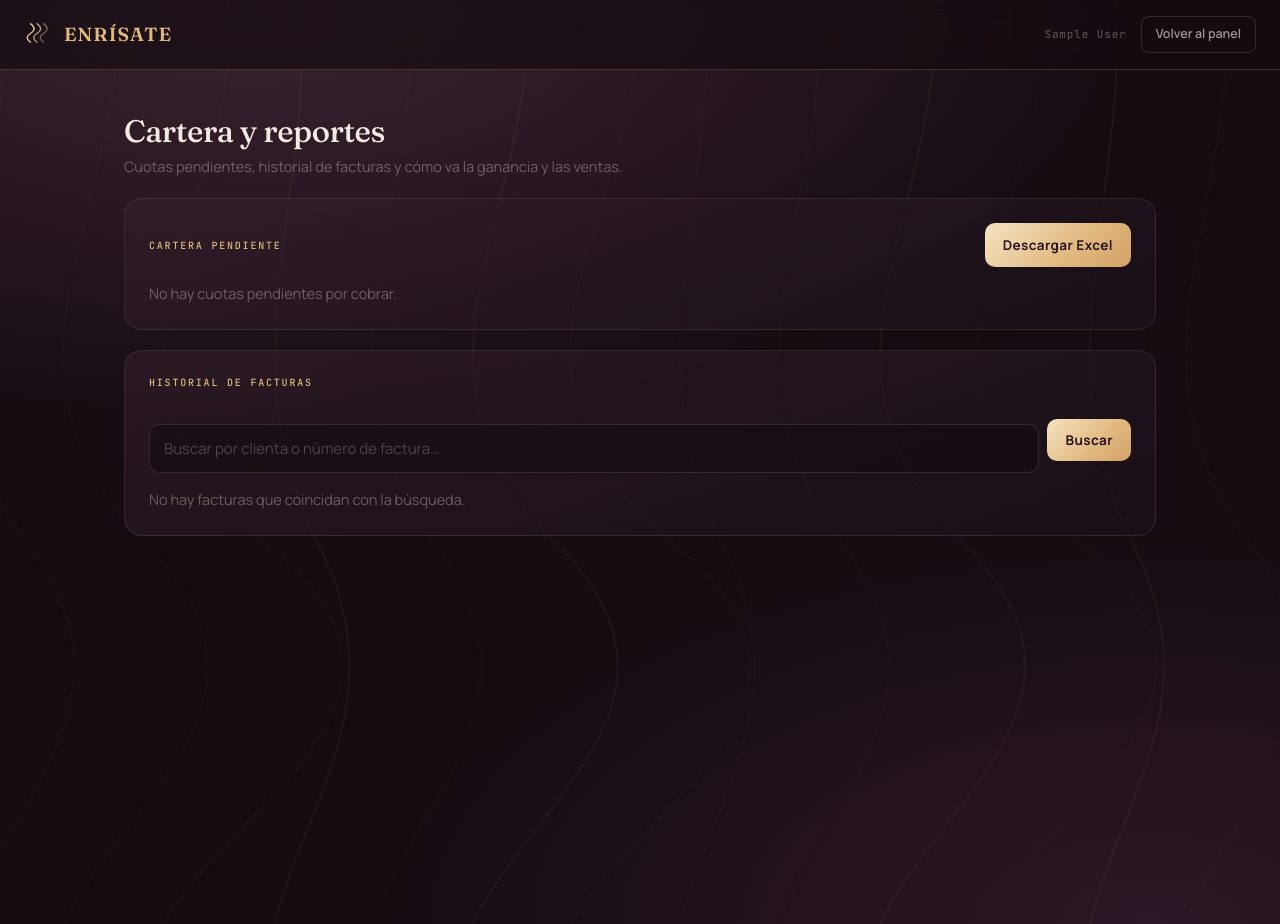
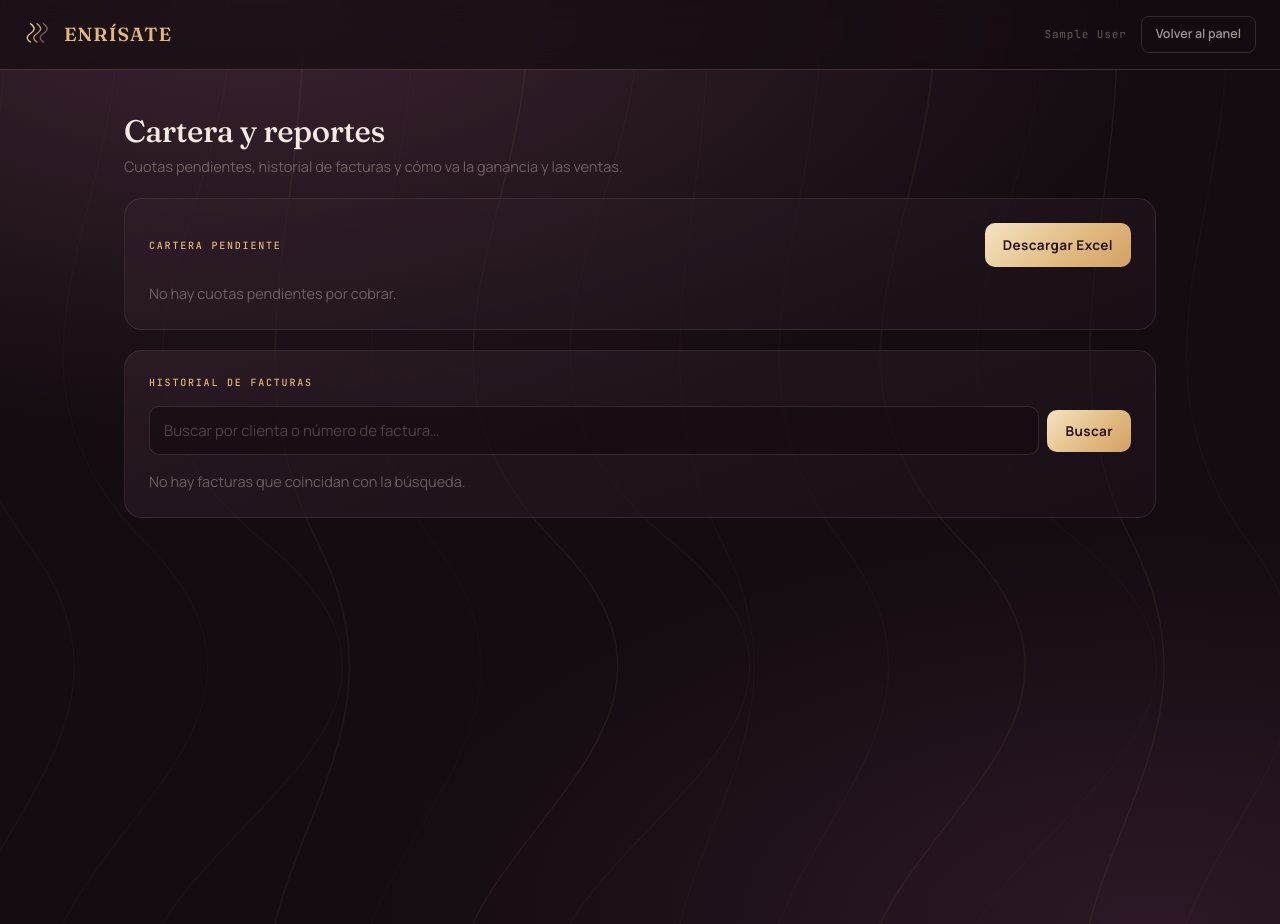
Before and after one commit to SebasSuarez22/enrisate-admin, a PHP site: page /cartera.php in a window 1280 px wide. Run offline with PHP 8.4, Linux system fonts and the light colour scheme; the visitor is signed in with stand-in values (Sample User, id 1); data that the repository does not hold is empty.

Commit message:
Alinear verticalmente el buscador de Productos con el botón "Buscar"
.campo.apretado trae margin-top: 18px pensado para cuando lleva un
<label> arriba (como en facturar.php/cartera.php). El buscador de
inventario.php no tiene label ahí, así que ese margen extra empujaba
el input hacia abajo dentro de la fila flex y lo desalineaba del botón.

Co-Authored-By: Claude Sonnet 5 <noreply@anthropic.com>
Claude-Session: https://claude.ai/code/session_012Z4PgwFE4TWxSz45UM1M2K

```diff
--- a/assets/css/enrisate.css
+++ b/assets/css/enrisate.css
@@ -834,7 +834,7 @@ select option, select optgroup { background: #241521; color: var(--marfil); }
   gap: 8px;
   margin-bottom: 16px;
 }
-.form-busqueda .campo { flex: 1; margin-bottom: 0; }
+.form-busqueda .campo { flex: 1; margin-bottom: 0; margin-top: 0; }
 
 /* Cabecera de panel: título + una acción suelta (ej. "Descargar Excel"),
    en la misma línea en vez de una debajo de la otra — así la acción del
```
